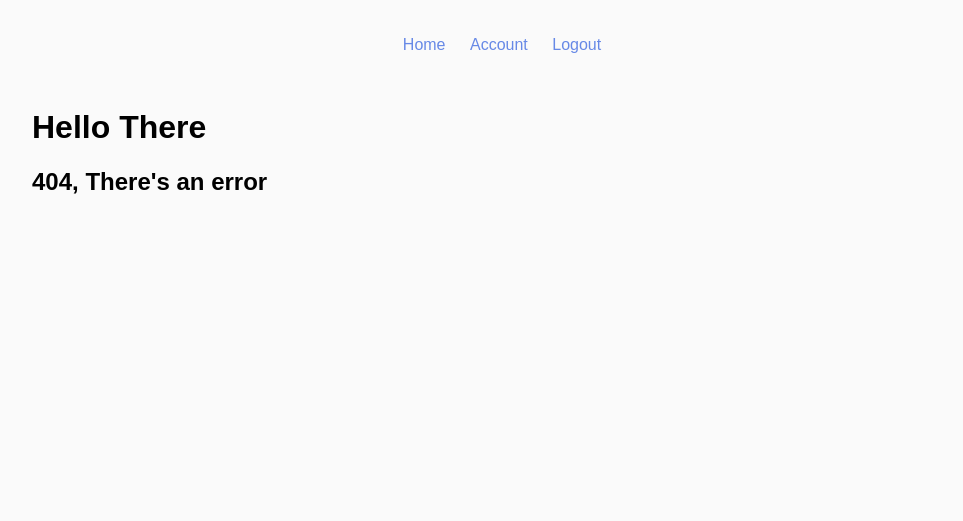
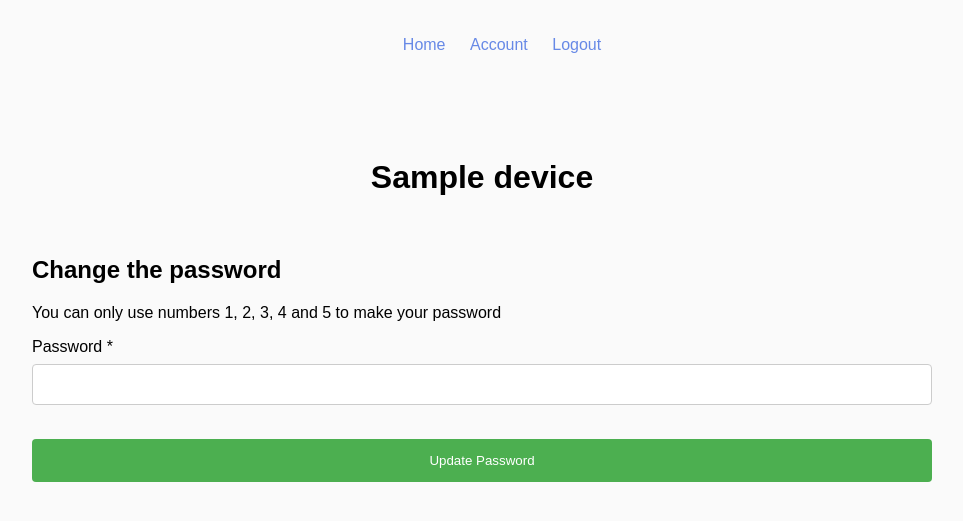
Before and after one commit to Durigy/iot-cw, a Flask app: page /device/1 in a window 1280 px wide. Shown: the top 521 px of the page, without its empty margins (158-1121 px from the left). Run offline with Flask 2, Linux system fonts and the light colour scheme; a user stored in the database is signed in; tables that the repository leaves empty or names only in its code hold one stand-in row (values such as "Sample post").

Commit message:
done for now

```diff
--- a/website/main/graph.py
+++ b/website/main/graph.py
@@ -134,6 +134,8 @@
         print('no device id; exiting...')
         return
 
+    average_records = ''
+
     try:
         connection = mysql.connector.connect(
             host = 'localhost',
@@ -185,9 +187,9 @@
             # print('testing')
             # print(average_records) # works
 
-        else:
-            print('no data; exiting...')
-            return
+        # else:
+        #     print('no data; exiting...')
+        #     return
 
         plt.figure(figsize=(9, 6))
 
@@ -198,7 +200,8 @@
         plt.title("Intrusions during night time with different lighting conditions")
 
         if len(average_records) == 0:
-            plt.savefig(f"{device_id}_vision_accuracy_graph.png")
+            plt.savefig(f"{image_location}{device_id}_vision_accuracy_graph.png")
+            return f'{device_id}_vision_accuracy_graph.png'
         elif len(average_records) == 1:
             plt.bar([i for i in average_records], [average_records[i] for i in average_records])#, tick_label=['Off', 'On'])
         else:
--- a/website/main/routes.py
+++ b/website/main/routes.py
@@ -37,16 +37,12 @@
     graph_intrusions_vs_time = intrusions_vs_time()
     graph_intrusions_vs_light_night = intrusions_vs_light_night()
 
-    graph_vision_accuracy = vision_accuracy() if not vision_accuracy() == None else ''
-
-
     return render_template(
         'index.html',
         title='Account',
         devices = devices,
         graph_intrusions_vs_time = graph_intrusions_vs_time,
-        graph_intrusions_vs_light_night = graph_intrusions_vs_light_night,
-        graph_vision_accuracy = graph_vision_accuracy
+        graph_intrusions_vs_light_night = graph_intrusions_vs_light_night
     )
 
 @app.route('/account')
@@ -57,13 +53,16 @@
         title='Account'
     )
 
-@app.route('/update_device/<device_id>', methods=['GET', 'POST'])
+@app.route('/device/<device_id>', methods=['GET', 'POST'])
 @login_required
-def update_device_pwd(device_id):
+def device(device_id):
     device = Device.query.get_or_404(device_id)
     if device.user_id != current_user.id:
         flash('device not found')
         return redirect('404')
+
+
+    graph_vision_accuracy = vision_accuracy(device_id) if not vision_accuracy(device_id) == None else ''
 
     form = ChangeDevicePasswordForm()
     if form.validate_on_submit and request.method == "POST":
@@ -74,10 +73,11 @@
         return redirect(url_for('index'))
 
     return render_template(
-        'device/device_update_details.html',
+        'device/device.html',
         title='Update Device',
         form=form,
-        device = device
+        device = device,
+        graph_vision_accuracy = graph_vision_accuracy
     )
 
 
--- a/website/main/static/style.css
+++ b/website/main/static/style.css
@@ -81,7 +81,7 @@
 #########################
 */
 header {
-    position: sticky;
+    /* position: sticky; */
     top: 0;
     height: 70px;
     width: 100%;
--- a/website/main/templates/device/device_update_details.html
+++ b/website/main/templates/device/device.html
@@ -1,8 +1,18 @@
 {% extends "layout.html" %}
 {% block content %}
     <div class="centre">
-        <h1>Update {{ device.name }}</h1>
+        <h1>{{ device.name }}</h1>
     </div>
+
+    <div class="graphs">
+        {% if graph_vision_accuracy | length > 0%}
+            <img src="{{ url_for('static', filename='img/' + graph_vision_accuracy) }}" alt="Vision stuff graph">
+        {% endif %}
+    </div>
+
+    <br>
+
+    <h2>Change the password</h2>
 
     <div class="note">
         <p>You can only use numbers 1, 2, 3, 4 and 5 to make your password</p>
--- a/website/main/templates/index.html
+++ b/website/main/templates/index.html
@@ -12,7 +12,7 @@
 
                 <p>Armed status: {{ device.is_armed }}</p>
 
-                <a href="{{ url_for('update_device_pwd', device_id = device.id) }}">Change Unlock Password</a>
+                <a href="{{ url_for('device', device_id = device.id) }}">Device info</a>
             </div>
         {% endfor %}
 
@@ -29,7 +29,6 @@
     <div class="graphs">
         <img src="{{ url_for('static', filename='img/' + graph_intrusions_vs_time) }}" alt="Time stuff graph">
         <img src="{{ url_for('static', filename='img/' + graph_intrusions_vs_light_night) }}" alt="Light stuff graph">
-        <img src="{{ url_for('static', filename='img/' + graph_vision_accuracy) }}" alt="Vision stuff graph">
     </div>
 
 {% endblock %}
```
Also changed, not shown: website/main/static/base_simple.css (deleted).
